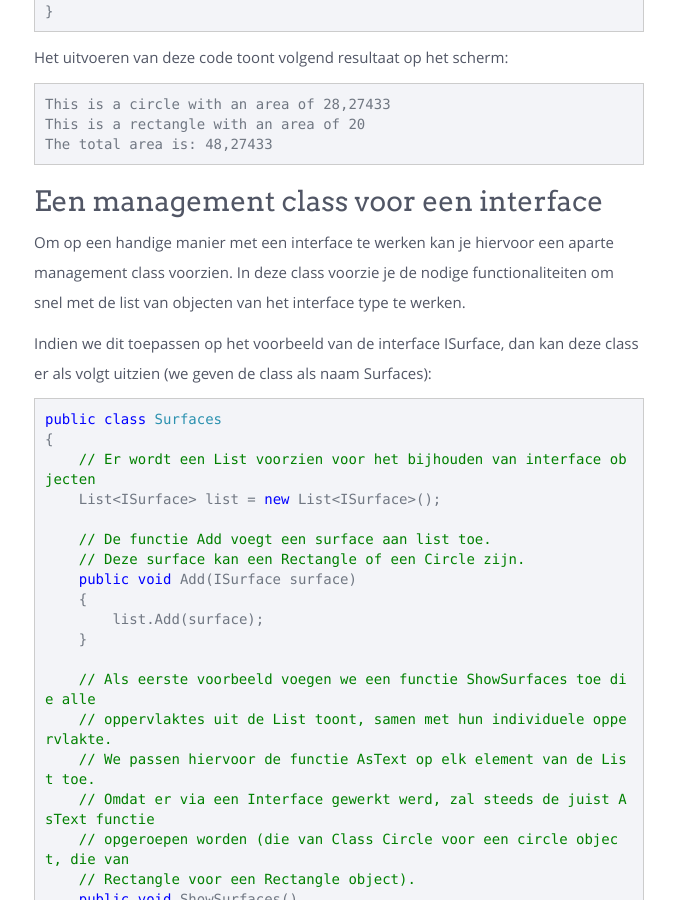
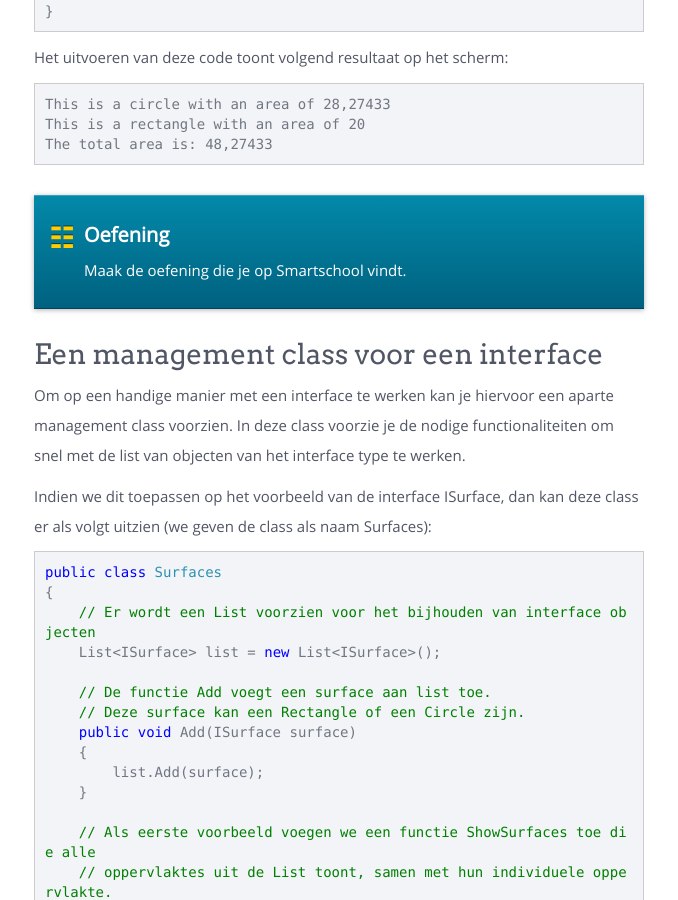
Before and after one commit to sma-it/sma-it.github.io, a Jekyll site: the page built from modules/advanced/_posts/2000-04-01-Interfaces.md, in a window 1280 px wide and 900 px high, scrolled down 6528 px. Shown: the whole window, without its empty margins (381-1059 px from the left). Built offline with Jekyll 4.4.1, drawn with Linux system fonts in a browser that asks for light colours; nearby versions of some CDN libraries.

````diff
--- a/modules/advanced/_posts/2000-04-01-Interfaces.md
+++ b/modules/advanced/_posts/2000-04-01-Interfaces.md
@@ -208,6 +208,11 @@
 This is a rectangle with an area of 20
 The total area is: 48,27433
 ```
+
+<div class="note oefening">
+<p>Maak de oefening die je op Smartschool vindt.</p>
+</div>
+
 
 # Een management class voor een interface
 
````
